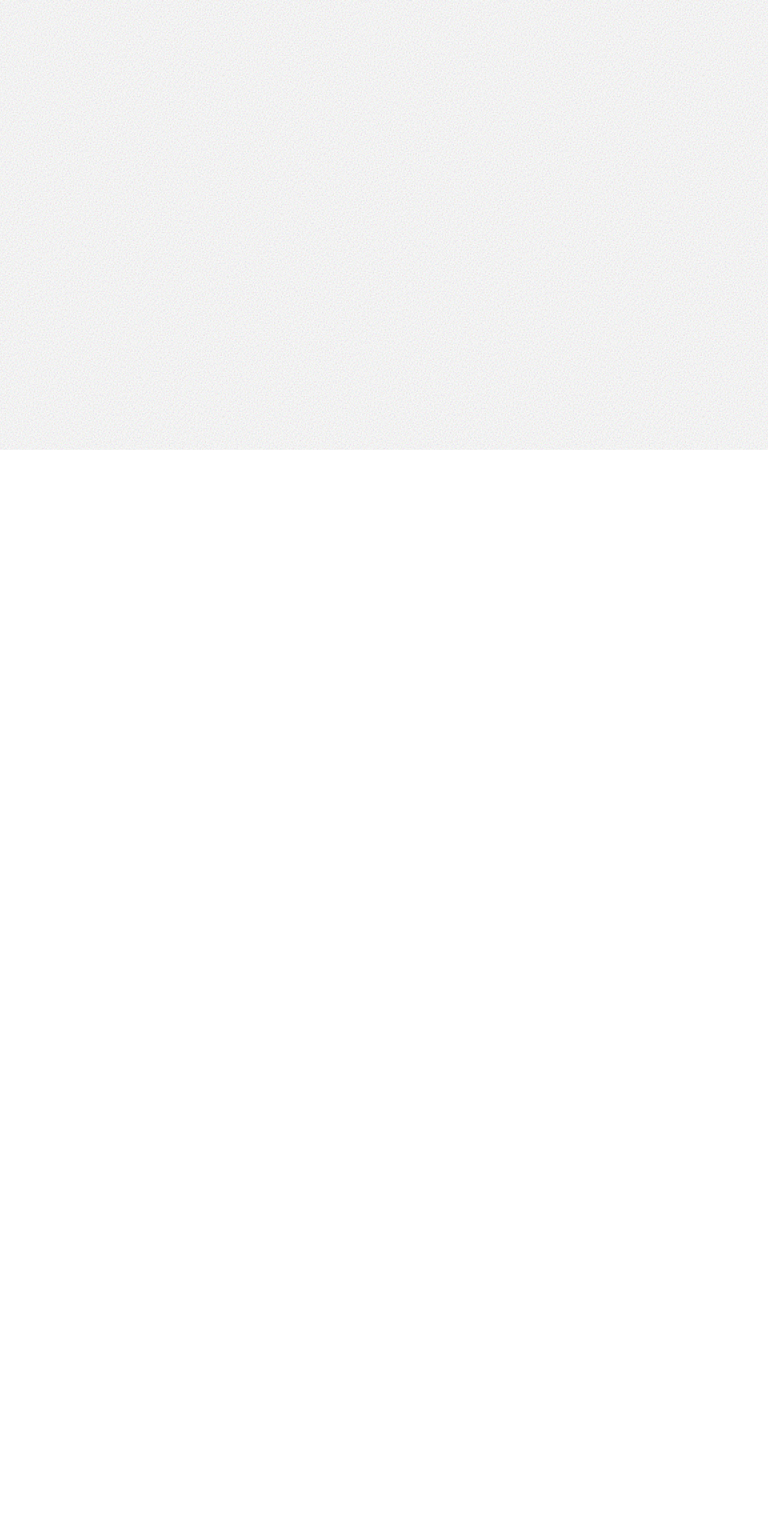
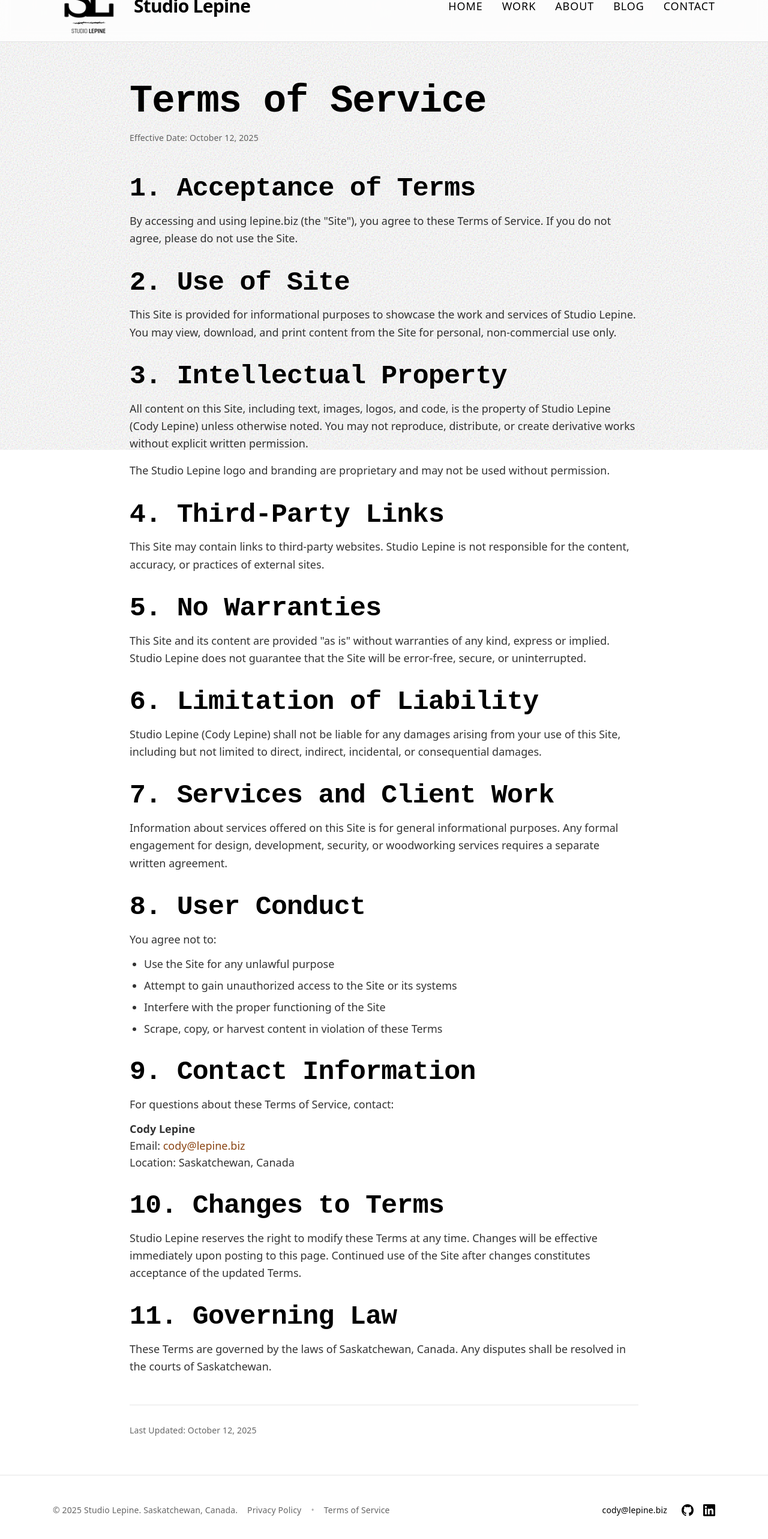
Before and after one commit to Voqii/StudioLepine, a React (Vite) app: page /terms in a window 1280 px wide. Before the commit this address had no page. Shown: the part 50-2616 px from the top of the page at 60% size. Before the commit the page ends 800 px from the top, so only its background shows below. Built offline with nearby package versions, Linux system fonts and the light colour scheme; a web font is replaced by a local one.

Commit message:
add: Privacy and TOS

```diff
--- a/src/App.tsx
+++ b/src/App.tsx
@@ -6,6 +6,8 @@ import About from './pages/About';
 import Contact from './pages/Contact';
 import Blog from './pages/Blog';
 import BlogPost from './pages/BlogPost';
+import Privacy from './pages/Privacy';
+import Terms from './pages/Terms';
 
 function App() {
   return (
@@ -18,6 +20,8 @@ function App() {
           <Route path="blog" element={<Blog />} />
           <Route path="blog/:id" element={<BlogPost />} />
           <Route path="contact" element={<Contact />} />
+          <Route path="privacy" element={<Privacy />} />
+          <Route path="terms" element={<Terms />} />
         </Route>
       </Routes>
     </BrowserRouter>
--- a/src/components/Footer.tsx
+++ b/src/components/Footer.tsx
@@ -1,3 +1,5 @@
+import { Link } from 'react-router-dom';
+
 export default function Footer() {
   const currentYear = new Date().getFullYear();
 
@@ -5,8 +7,17 @@ export default function Footer() {
     <footer className="border-t border-black/10 mt-auto">
       <div className="max-w-6xl mx-auto px-6 py-12">
         <div className="flex flex-col md:flex-row justify-between items-center gap-6">
-          <div className="text-sm text-black/60">
-            © {currentYear} Studio Lepine. Saskatchewan, Canada.
+          <div className="flex flex-col md:flex-row items-center gap-4 text-sm text-black/60">
+            <span>© {currentYear} Studio Lepine. Saskatchewan, Canada.</span>
+            <div className="flex items-center gap-4">
+              <Link to="/privacy" className="hover:text-accent transition-colors">
+                Privacy Policy
+              </Link>
+              <span className="text-black/30">•</span>
+              <Link to="/terms" className="hover:text-accent transition-colors">
+                Terms of Service
+              </Link>
+            </div>
           </div>
 
           <div className="flex items-center gap-6">
--- /dev/null
+++ b/src/pages/Privacy.tsx
@@ -0,0 +1,44 @@
+import { motion } from 'framer-motion';
+import PageTransition from '../components/PageTransition';
+
+export default function Privacy() {
+  return (
+    <PageTransition>
+      <div className="max-w-3xl mx-auto px-6 py-16">
+        {/* Header */}
+        <motion.div
+          className="mb-12"
+          initial={{ opacity: 0, y: 20 }}
+          animate={{ opacity: 1, y: 0 }}
+          transition={{ duration: 0.5 }}
+        >
+          <h1 className="text-5xl font-bold mb-6">Privacy Policy</h1>
+        </motion.div>
+
+        {/* Content */}
+        <motion.div
+          className="space-y-6 text-lg leading-relaxed"
+          initial={{ opacity: 0, y: 20 }}
+          animate={{ opacity: 1, y: 0 }}
+          transition={{ duration: 0.5, delay: 0.1 }}
+        >
+          <p>
+            Studio Lepine ("lepine.biz") does not collect, store, or track personal information from visitors.
+          </p>
+
+          <p>
+            This website does not use cookies, analytics, or third-party tracking.
+          </p>
+
+          <p>
+            If you contact me via email (cody@lepine.biz), your email address and message content are stored in my email provider's system and used only to respond to your inquiry.
+          </p>
+
+          <p className="text-sm text-black/60 mt-8">
+            Last updated: October 12, 2025
+          </p>
+        </motion.div>
+      </div>
+    </PageTransition>
+  );
+}
--- /dev/null
+++ b/src/pages/Terms.tsx
@@ -0,0 +1,122 @@
+import { motion } from 'framer-motion';
+import PageTransition from '../components/PageTransition';
+
+export default function Terms() {
+  return (
+    <PageTransition>
+      <div className="max-w-4xl mx-auto px-6 py-16">
+        {/* Header */}
+        <motion.div
+          className="mb-12"
+          initial={{ opacity: 0, y: 20 }}
+          animate={{ opacity: 1, y: 0 }}
+          transition={{ duration: 0.5 }}
+        >
+          <h1 className="text-5xl font-bold mb-4">Terms of Service</h1>
+          <p className="text-sm text-black/60">Effective Date: October 12, 2025</p>
+        </motion.div>
+
+        {/* Content */}
+        <motion.div
+          className="prose prose-lg max-w-none space-y-8"
+          initial={{ opacity: 0, y: 20 }}
+          animate={{ opacity: 1, y: 0 }}
+          transition={{ duration: 0.5, delay: 0.1 }}
+        >
+          <section>
+            <h2 className="text-2xl font-bold mb-3">1. Acceptance of Terms</h2>
+            <p className="text-lg leading-relaxed text-black/80">
+              By accessing and using lepine.biz (the "Site"), you agree to these Terms of Service. If you do not agree, please do not use the Site.
+            </p>
+          </section>
+
+          <section>
+            <h2 className="text-2xl font-bold mb-3">2. Use of Site</h2>
+            <p className="text-lg leading-relaxed text-black/80">
+              This Site is provided for informational purposes to showcase the work and services of Studio Lepine. You may view, download, and print content from the Site for personal, non-commercial use only.
+            </p>
+          </section>
+
+          <section>
+            <h2 className="text-2xl font-bold mb-3">3. Intellectual Property</h2>
+            <p className="text-lg leading-relaxed text-black/80 mb-4">
+              All content on this Site, including text, images, logos, and code, is the property of Studio Lepine (Cody Lepine) unless otherwise noted. You may not reproduce, distribute, or create derivative works without explicit written permission.
+            </p>
+            <p className="text-lg leading-relaxed text-black/80">
+              The Studio Lepine logo and branding are proprietary and may not be used without permission.
+            </p>
+          </section>
+
+          <section>
+            <h2 className="text-2xl font-bold mb-3">4. Third-Party Links</h2>
+            <p className="text-lg leading-relaxed text-black/80">
+              This Site may contain links to third-party websites. Studio Lepine is not responsible for the content, accuracy, or practices of external sites.
+            </p>
+          </section>
+
+          <section>
+            <h2 className="text-2xl font-bold mb-3">5. No Warranties</h2>
+            <p className="text-lg leading-relaxed text-black/80">
+              This Site and its content are provided "as is" without warranties of any kind, express or implied. Studio Lepine does not guarantee that the Site will be error-free, secure, or uninterrupted.
+            </p>
+          </section>
+
+          <section>
+            <h2 className="text-2xl font-bold mb-3">6. Limitation of Liability</h2>
+            <p className="text-lg leading-relaxed text-black/80">
+              Studio Lepine (Cody Lepine) shall not be liable for any damages arising from your use of this Site, including but not limited to direct, indirect, incidental, or consequential damages.
+            </p>
+          </section>
+
+          <section>
+            <h2 className="text-2xl font-bold mb-3">7. Services and Client Work</h2>
+            <p className="text-lg leading-relaxed text-black/80">
+              Information about services offered on this Site is for general informational purposes. Any formal engagement for design, development, security, or woodworking services requires a separate written agreement.
+            </p>
+          </section>
+
+          <section>
+            <h2 className="text-2xl font-bold mb-3">8. User Conduct</h2>
+            <p className="text-lg leading-relaxed text-black/80 mb-3">You agree not to:</p>
+            <ul className="list-disc pl-6 space-y-2 text-lg text-black/80">
+              <li>Use the Site for any unlawful purpose</li>
+              <li>Attempt to gain unauthorized access to the Site or its systems</li>
+              <li>Interfere with the proper functioning of the Site</li>
+              <li>Scrape, copy, or harvest content in violation of these Terms</li>
+            </ul>
+          </section>
+
+          <section>
+            <h2 className="text-2xl font-bold mb-3">9. Contact Information</h2>
+            <p className="text-lg leading-relaxed text-black/80 mb-3">
+              For questions about these Terms of Service, contact:
+            </p>
+            <div className="text-lg text-black/80">
+              <p className="font-semibold">Cody Lepine</p>
+              <p>Email: <a href="mailto:cody@lepine.biz" className="text-accent hover:text-accent-dark transition-colors">cody@lepine.biz</a></p>
+              <p>Location: Saskatchewan, Canada</p>
+            </div>
+          </section>
+
+          <section>
+            <h2 className="text-2xl font-bold mb-3">10. Changes to Terms</h2>
+            <p className="text-lg leading-relaxed text-black/80">
+              Studio Lepine reserves the right to modify these Terms at any time. Changes will be effective immediately upon posting to this page. Continued use of the Site after changes constitutes acceptance of the updated Terms.
+            </p>
+          </section>
+
+          <section>
+            <h2 className="text-2xl font-bold mb-3">11. Governing Law</h2>
+            <p className="text-lg leading-relaxed text-black/80">
+              These Terms are governed by the laws of Saskatchewan, Canada. Any disputes shall be resolved in the courts of Saskatchewan.
+            </p>
+          </section>
+
+          <div className="border-t border-black/10 pt-8 mt-12">
+            <p className="text-sm text-black/60">Last Updated: October 12, 2025</p>
+          </div>
+        </motion.div>
+      </div>
+    </PageTransition>
+  );
+}
```
